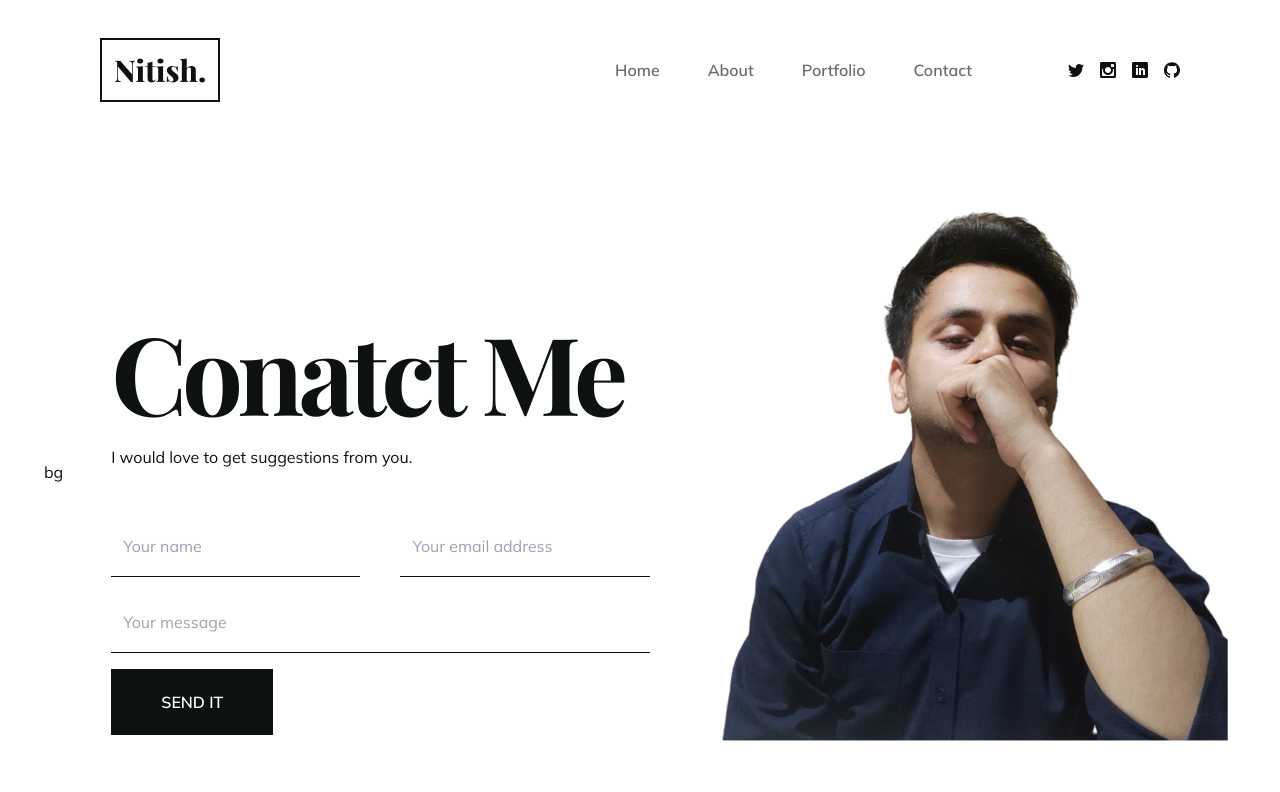
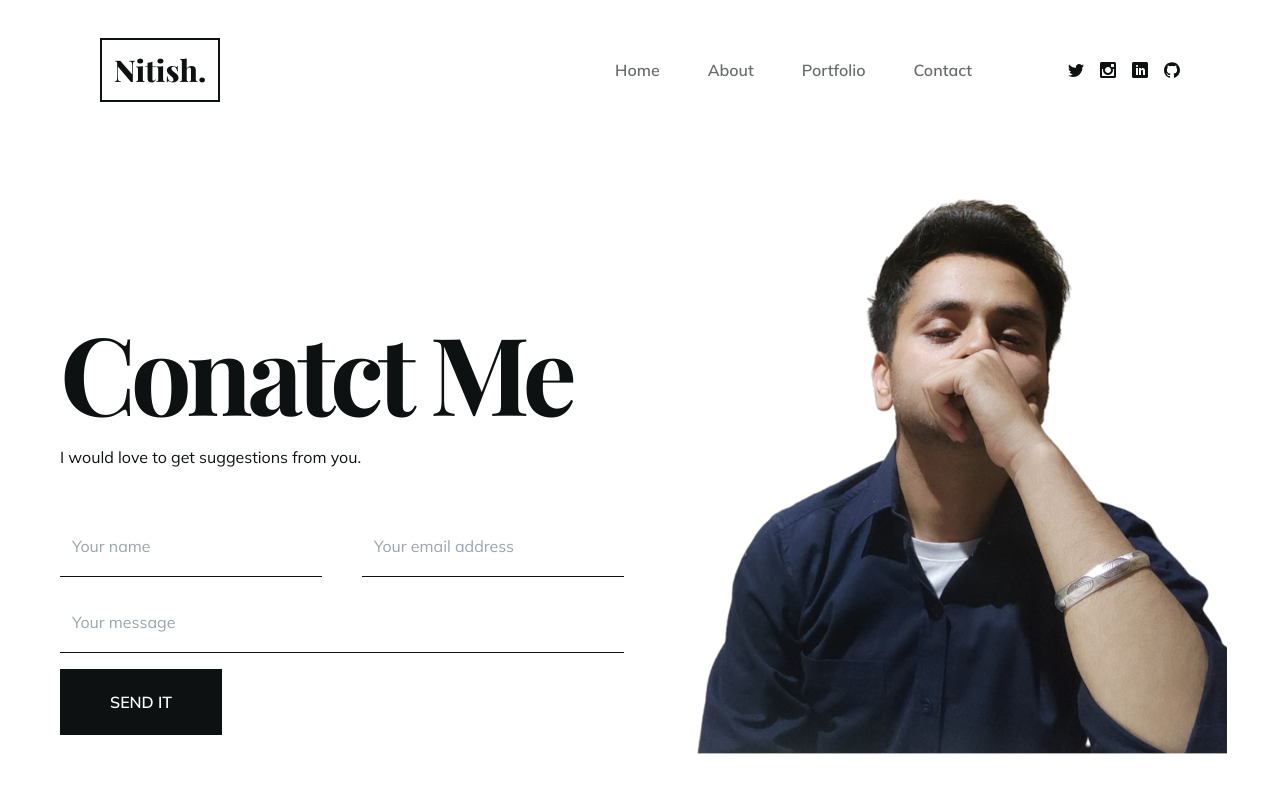
Before and after one commit to Nitish-Bakshi/my_portfolio, a React (Create React App) app: page /contact in a window 1280 px wide. Shown: the top 792 px of the page. Built offline with nearby package versions, Linux system fonts and the light colour scheme; the HTML template or start-up script is replaced by a standard one; a web font is replaced by a local one.

Commit message:
nothing much

```diff
--- a/src/pages/Contact.js
+++ b/src/pages/Contact.js
@@ -6,7 +6,9 @@
       <div className="container mx-auto h-full">
         <div className="flex flex-col justify-start items-center h-full lg:flex-row pt-36 gap-x-8 text-center lg:text-left">
           {/* bg */}
-          <div>bg</div>
+          <div className="hidden lg:flex bg-[#eef7f9] absolute bottom-0 left-0 right-0 top-72 -z-10">
+            bg
+          </div>
           {/* text and form */}
           <div className="lg:flex-1 lg:pt-32 px-4">
             <h1 className="h1">Conatct me</h1>
```
